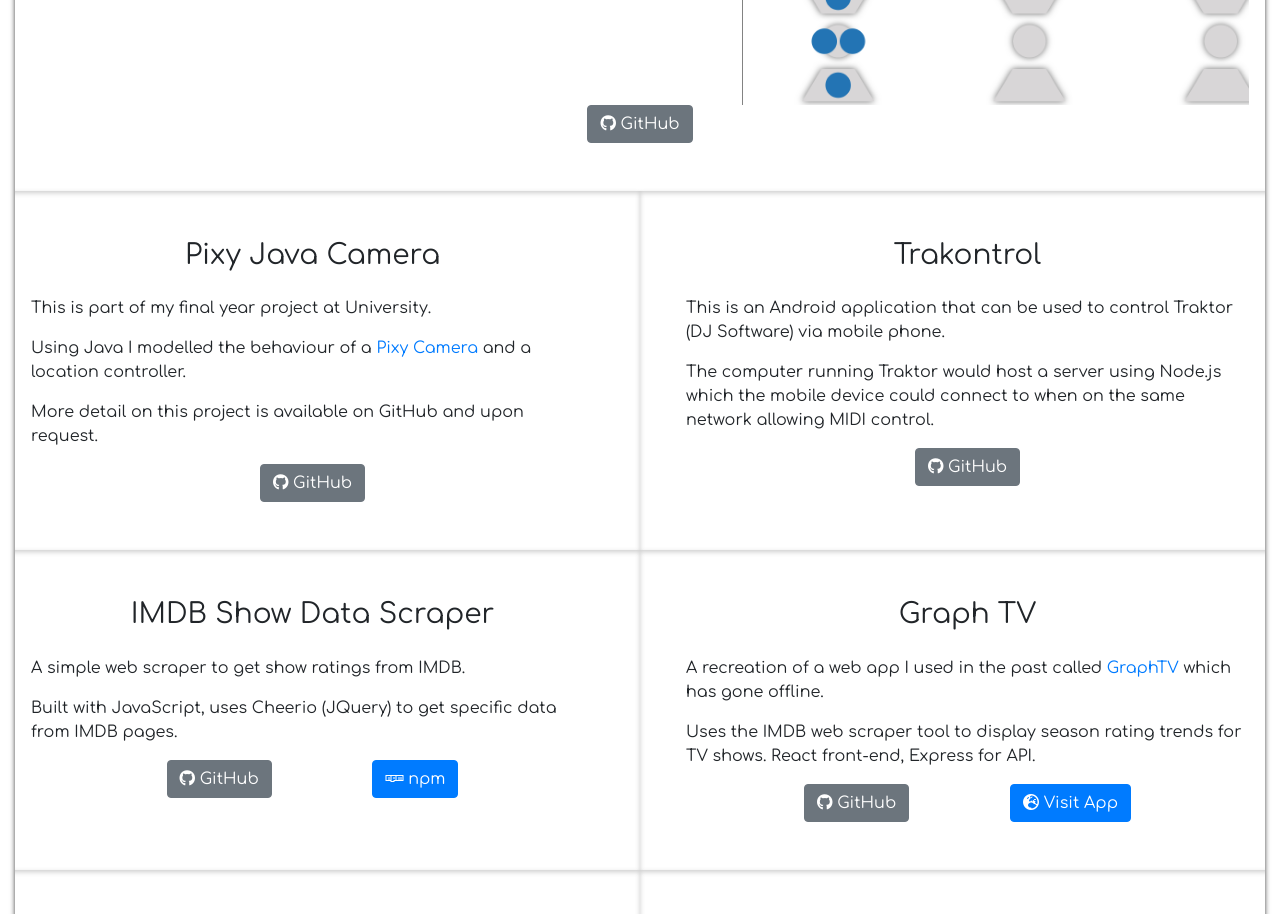
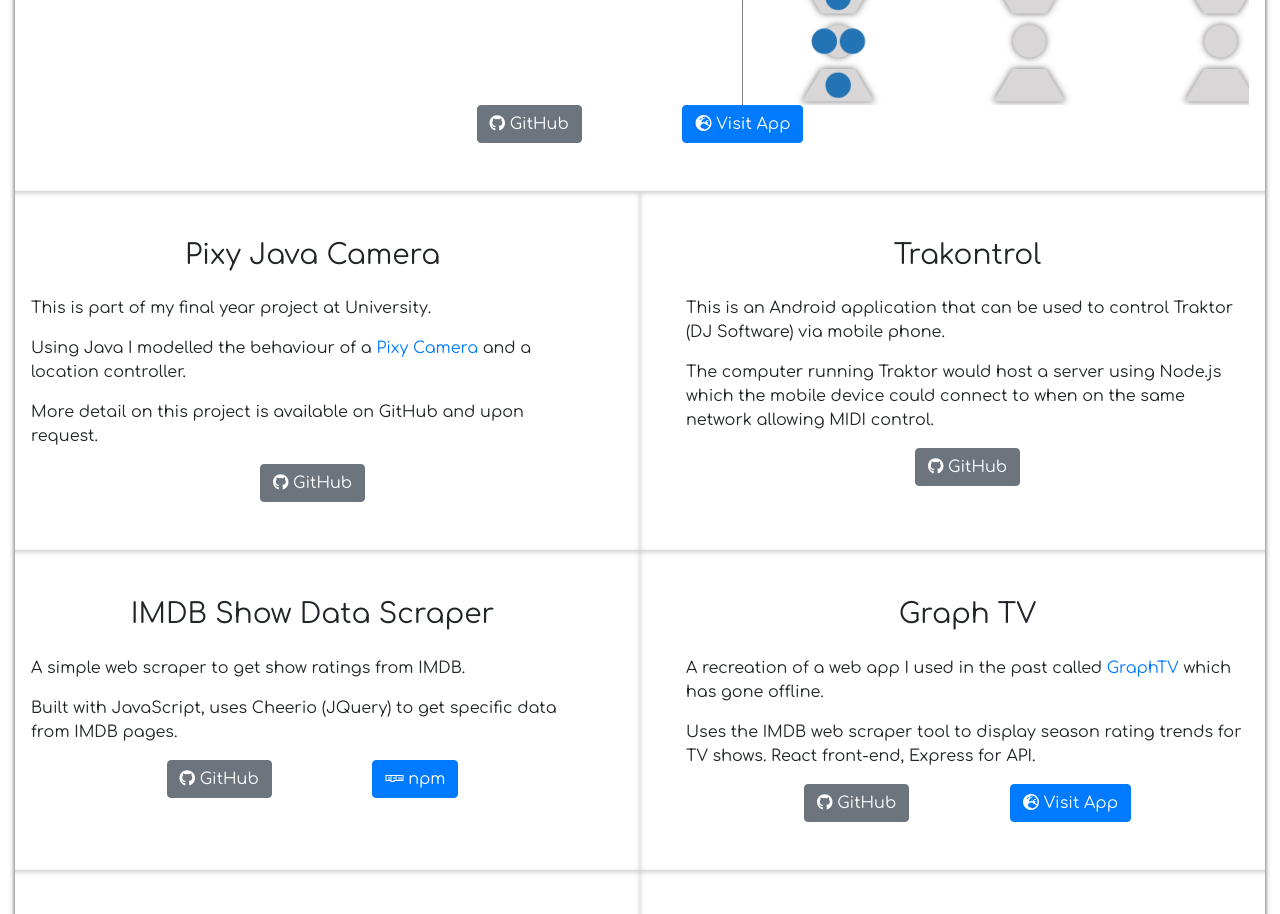
Before and after one commit to emab/emab.github.io, a plain HTML site: page index.html in a window 1280 px wide. Shown: the part 1287-2201 px from the top of the page. Drawn offline with nearby package versions, Linux system fonts and the light colour scheme.

Commit message:
Update index.html

```diff
--- a/index.html
+++ b/index.html
@@ -164,6 +164,11 @@
                     <i class="fab fa-github"></i> GitHub
                   </button></a
                 >
+                <a href="http://valgen.devbrown.com"
+                  ><button class="mx-5 btn btn-primary">
+                    <i class="fas fa-globe-europe"></i> Visit App
+                  </button></a
+                >
               </div>
             </div>
           </div>
@@ -286,7 +291,7 @@
                     <i class="fab fa-github"></i> GitHub
                   </button></a
                 >
-                <a href="https://g-tv.herokuapp.com"
+                <a href="http://graphtv.devbrown.com"
                   ><button class="mx-5 btn btn-primary">
                     <i class="fas fa-globe-europe"></i> Visit App
                   </button></a
```
